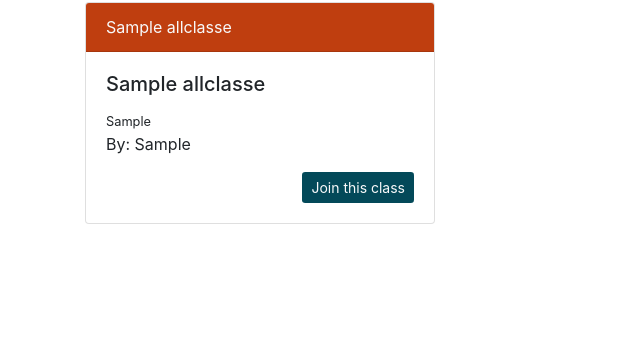
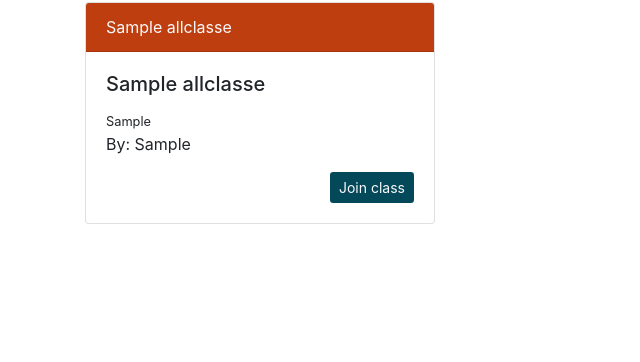
Before and after one commit to AwsSG/educadia, a Django app: page / in a window 1280 px wide. Shown: the part 104-466 px from the top of the page, without its empty margins (0-640 px from the left). Run offline with Django 3.2, Linux system fonts and the light colour scheme; tables that the repository leaves empty hold one stand-in row (values such as "Sample post"); some libraries are stand-ins or nearby versions.

Commit message:
linked join class modal to myclasses

```diff
--- a/home/templates/home/index.html
+++ b/home/templates/home/index.html
@@ -24,7 +24,7 @@
                     <p class="card-text">By: {{ class.added_by }}</p>
                     <!-- join class button -->
                     <div class="text-right">
-                        <button type="button" class="btn btn-sm main-color-2-bg text-light" data-toggle="modal" data-target="#join-this-class">Join this class</button>
+                        <a class="btn btn-sm main-color-2-bg text-light" data-toggle="modal" data-target="#join-this-class">Join class</a>
                     </div>
                 </div>
             </div>
@@ -36,17 +36,19 @@
         <div class="modal-dialog">
           <div class="modal-content">
             <div class="modal-header">
-              <h5 class="modal-title" id="join-class">Join this class</h5>
+              <h5 class="modal-title" id="join-class">Join class</h5>
               <button type="button" class="close" data-dismiss="modal" aria-label="Close">
                 <span aria-hidden="true">&times;</span>
               </button>
             </div>
             <div class="modal-body">
-                <h6>Join class form here</h6>
+                <h6>You need the join code to join the class</h6>
+                <p>The teacher who created this class can provide the join code.</p>
+                <p>If you already have the join code, click join</p>
             </div>
             <div class="modal-footer">
               <button type="button" class="btn btn-secondary" data-dismiss="modal">Close</button>
-              <button type="button" class="btn btn-primary bg-success">Save changes</button>
+              <a href="{% url 'myclasses' %}" class="btn btn-primary bg-success">Join</a>
             </div>
           </div>
         </div>
```
